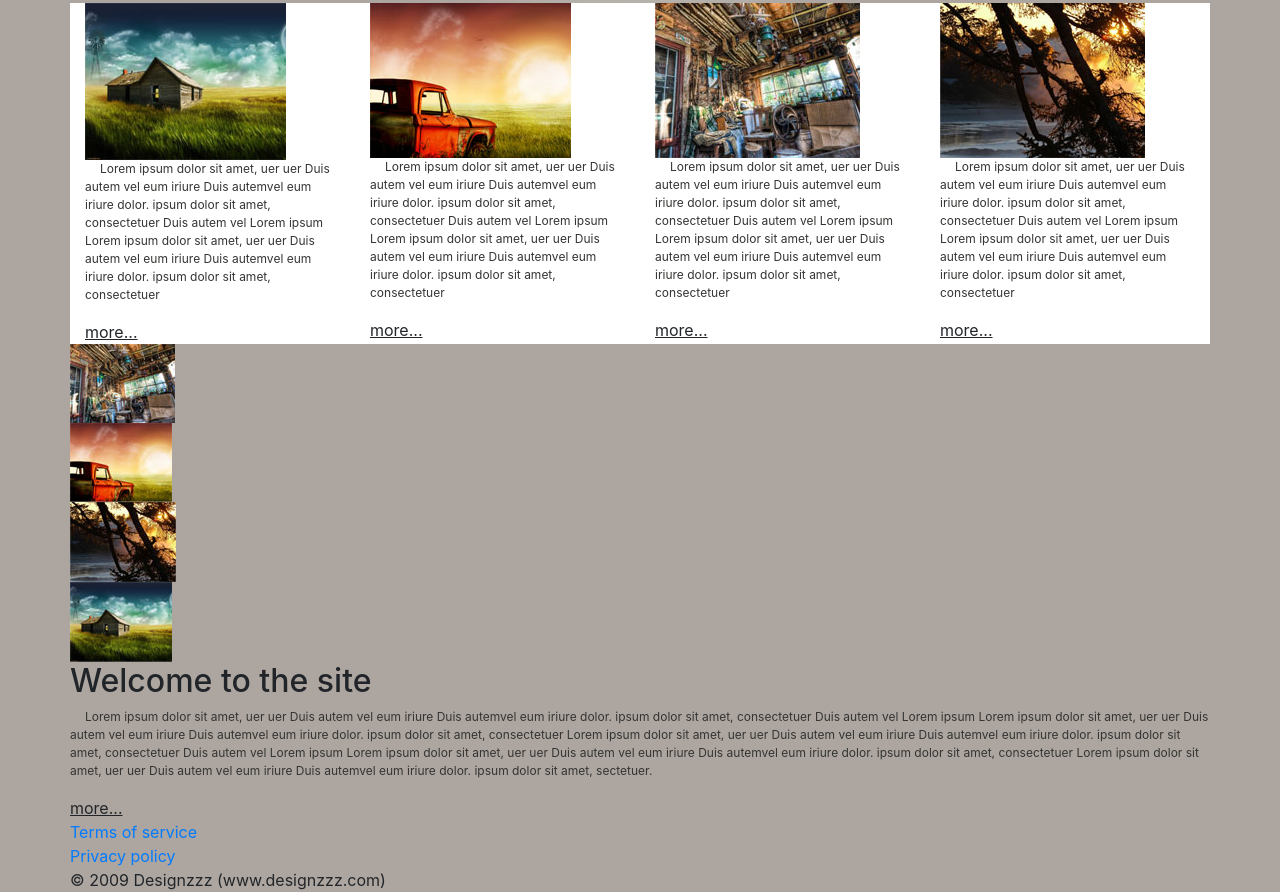
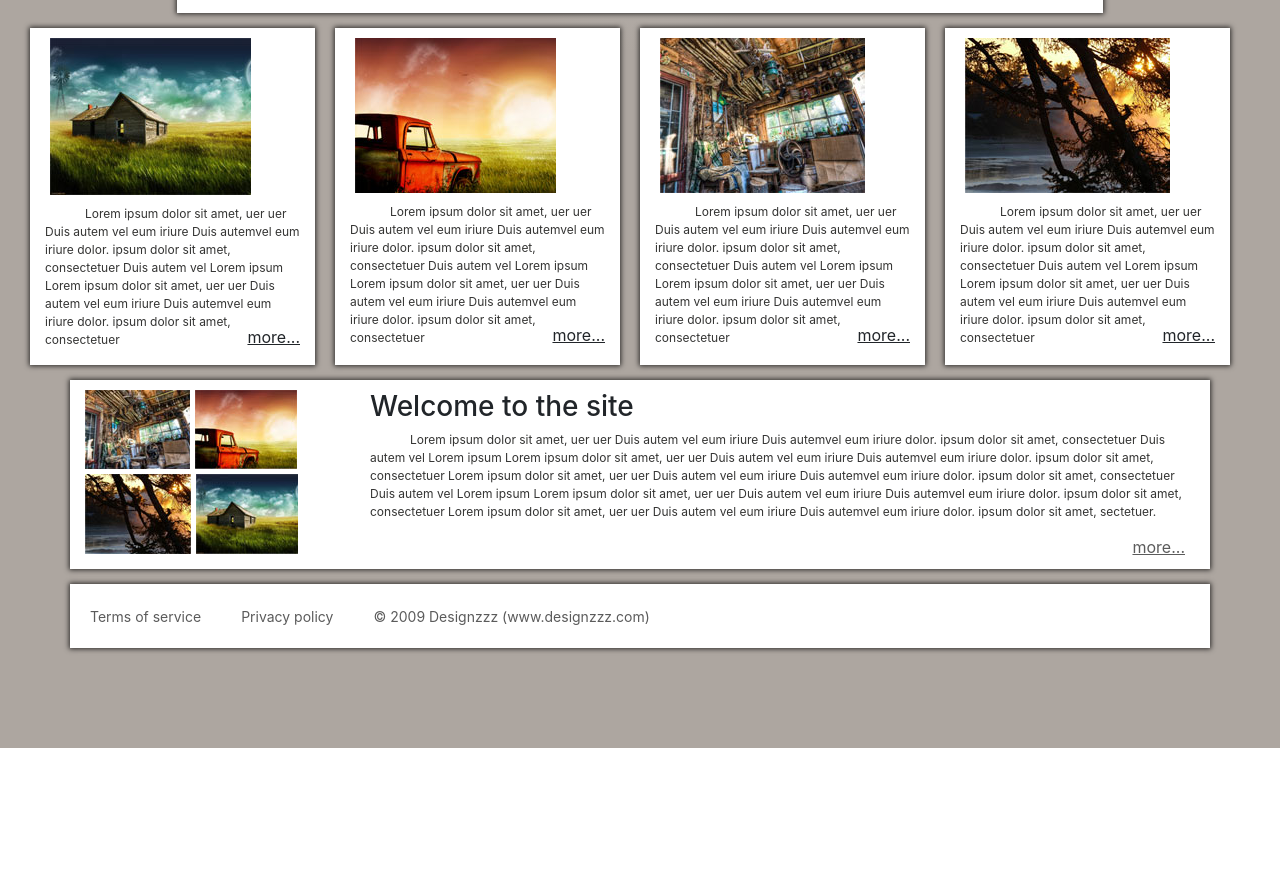
Before and after one commit to dzugas/oss, a plain HTML site: page page/index.html in a window 1280 px wide. Shown: the part 646-1538 px from the top of the page. After the commit the page ends 1394 px from the top, so only its background shows below. Drawn offline with nearby package versions, Linux system fonts and the light colour scheme.

Commit message:
add footer

```diff
--- a/page/css/styles.css
+++ b/page/css/styles.css
@@ -5,11 +5,12 @@ body {
 p {
     font-size: 12px;
     color: #343433;
-    text-indent: 15px;
+    text-indent: 40px;
 }
 
 img {
     max-width: 100%;
+
 }
 
 ul,
@@ -22,15 +23,12 @@ li {
 .logo {
     margin: 0 auto;
     padding-top: 60px;
+    padding-bottom: 25px;
 }
 
 .logo h1 {
     font-size: 89px;
     color: #bebcba;
-}
-
-span {
-    text-decoration: underline;
 }
 
 .background {
@@ -112,26 +110,81 @@ span {
 
 }
 
-/*
-.features-block__item {}
-
-.features-block__item-photo img {
-    border: 10px solid white;
-    box-shadow: 1px -4px 5px 0px rgba(0, 0, 0, 0.75),
-    -1px -4px 5px -10px rgba(0, 0, 0, 0.75);
-
-}
-
-.features-block__item-text {
-    background-color: white;
-    width: 90%;
-}
-*/
-
 .features-block__item {
     background-color: white;
+    margin-right: 20px;
+    box-shadow: 0px 0px 5px 1px rgba(0, 0, 0, 0.75);
+
 }
 
 .features-block__item-photo img {
     text-align: center;
+    padding-top: 10px;
+    padding-left: 5px;
 }
+
+.features-block__item-text {
+    position: relative;
+    padding-top: 10px;
+}
+
+.features-block__item-text span{
+     position: absolute;
+    bottom: 0px;
+    right: 0px;
+    text-decoration: underline;
+}
+
+.about {
+    padding-top: 15px;
+}
+
+.about-img-block {
+    padding-top: 10px;
+    padding-bottom: 10px;
+}
+
+.about-img-block img {
+    padding-bottom: 5px;
+}
+
+.about-text {
+    padding-top: 10px;
+    padding-bottom: 10px;
+    position: relative;
+}
+
+.about-text a {
+    position: absolute;
+    bottom: 10px;
+    right: 25px;
+    text-decoration: underline;
+    color: #5b5b5b;
+}
+
+footer {
+    padding-top: 15px;
+    padding-bottom: 100px;
+
+}
+
+.rights {
+    padding-top: 20px;
+    padding-bottom: 20px;
+}
+
+
+.rights-menu__item {
+    margin: 0 20px;
+}
+
+.rights-menu__item a {
+    font-size: 14px;
+    color: #5b5b5b;
+    text-decoration: none;
+}
+
+.rights-menu span {
+    color: #5b5b5b;
+    font-size: 14px;
+}
--- a/page/index.html
+++ b/page/index.html
@@ -38,7 +38,7 @@
         </div>
     </header>
     <section class="main">
-        <div class="container">
+        <div class="container-fluid">
             <div class="row justify-content-center">
                 <div class="main-img">
                     <img src="img/city.jpg" alt="city">
@@ -49,7 +49,7 @@
     <section class="features">
         <div class="container">
             <div class="row">
-                <div class="features-block d-flex justify-content-between">
+                <div class="features-block d-flex justify-content-center">
                     <div class="features-block__item col-3">
                         <div class="features-block__item-photo">
                             <img src="img/house_big.jpg" alt="house_big">
@@ -92,39 +92,30 @@
     </section>
     <section class="about">
         <div class="container">
-            <div class="row d-flex">
-                <div class="about-img-block">
-                    <div class="about-img-block__item">
-                        <img src="img/interier_small.jpg" alt="interier_small">
-                    </div>
-                    <div class="about-img-block__item">
-                        <img src="img/car_small.jpg" alt="car_small">
-                    </div>
-                    <div class="about-img-block__item">
-                        <img src="img/nature_small.jpg" alt="nature_small">
-                    </div>
-                    <div class="about-img-block__item">
-                        <img src="img/house_small.jpg" alt="house_small">
-                    </div>
+            <div class="row background">
+                <div class="about-img-block col-3">
+                    <img src="img/interier_small.jpg" alt="interier_small">
+                    <img src="img/car_small.jpg" alt="car_small">
+                    <img src="img/nature_small.jpg" alt="nature_small">
+                    <img src="img/house_small.jpg" alt="house_small">
                 </div>
-                <div class="about-text">
-                    <h2>Welcome to the site</h2>
+                <div class="about-text col-9">
+                    <h3>Welcome to the site</h3>
                     <p>Lorem ipsum dolor sit amet, uer uer Duis autem vel eum iriure Duis autemvel eum iriure dolor. ipsum dolor sit amet, consectetuer Duis autem vel Lorem ipsum Lorem ipsum dolor sit amet, uer uer Duis autem vel eum iriure Duis autemvel eum iriure dolor. ipsum dolor sit amet, consectetuer Lorem ipsum dolor sit amet, uer uer Duis autem vel eum iriure Duis autemvel eum iriure dolor. ipsum dolor sit amet, consectetuer Duis autem vel Lorem ipsum Lorem ipsum dolor sit amet, uer uer Duis autem vel eum iriure Duis autemvel eum iriure dolor. ipsum dolor sit amet, consectetuer Lorem ipsum dolor sit amet, uer uer Duis autem vel eum iriure Duis autemvel eum iriure dolor. ipsum dolor sit amet, sectetuer.</p>
-                    <span>more...</span>
+                    <a href="">more...</a>
                 </div>
             </div>
         </div>
     </section>
     <footer>
         <div class="container">
-            <div class="row">
+            <div class="row background">
                 <div class="rights">
-                    <ul>
-                        <li><a href="#">Terms of service</a></li>
-                        <li><a href="#">Privacy policy</a></li>
-                        <li>&#169; 2009 Designzzz (www.designzzz.com)</li>
+                    <ul class="rights-menu d-flex">
+                        <li class="rights-menu__item"><a href="#">Terms of service</a></li>
+                        <li class="rights-menu__item"><a href="#">Privacy policy</a></li>
+                        <li class="rights-menu__item"><span>&#169; 2009 Designzzz (www.designzzz.com)</span></li>
                     </ul>
-
                 </div>
             </div>
         </div>
```
